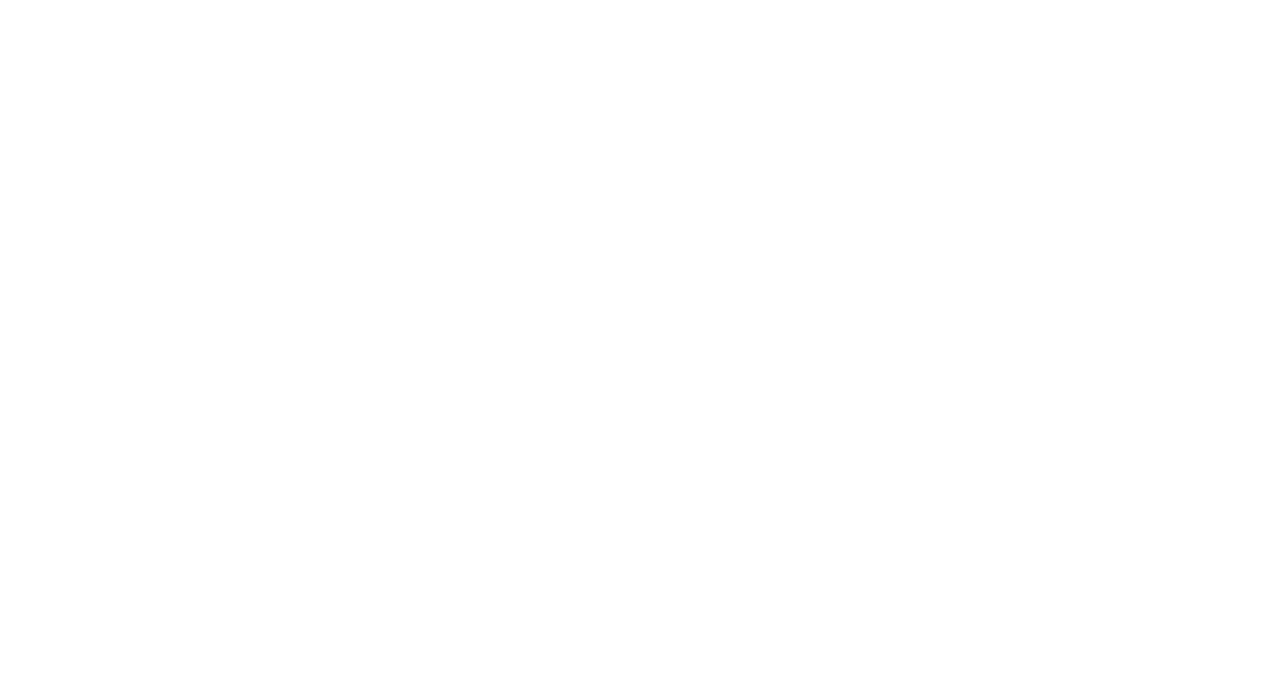
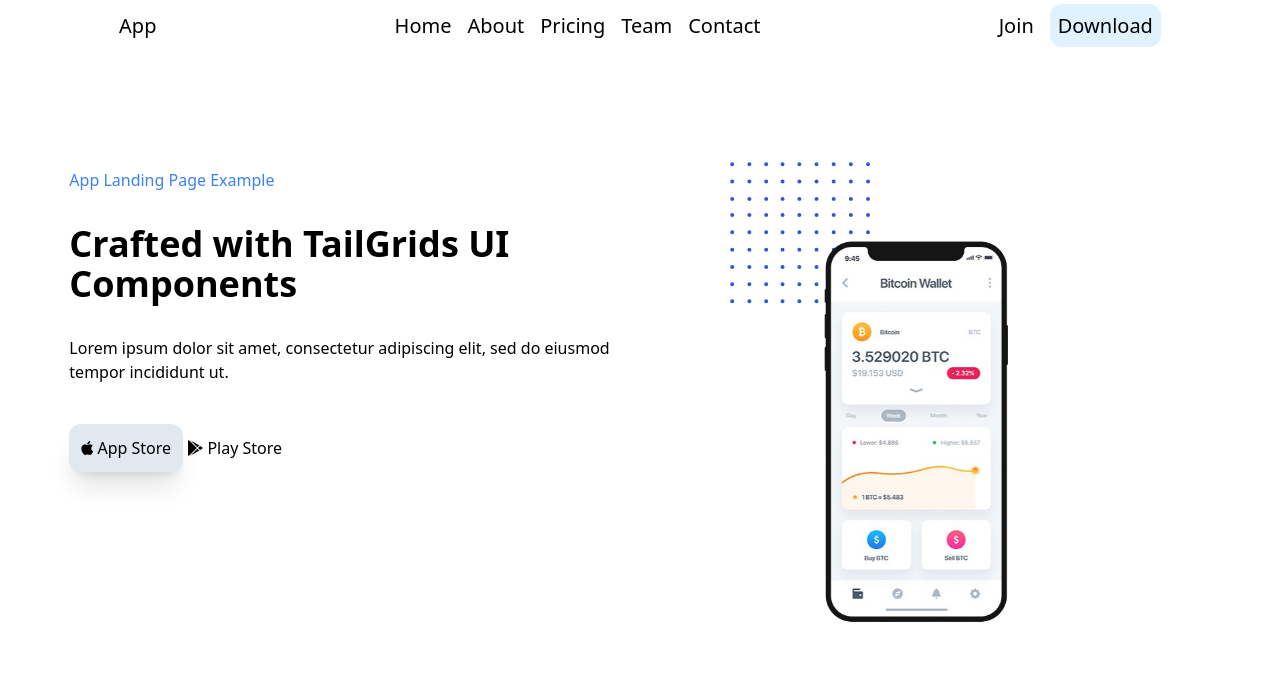
Before and after one commit to Nur-Al-Mumit/E-commerce, a website: page src/index.html in a window 1280 px wide. Drawn offline with Linux system fonts and the light colour scheme.

Commit message:
added header & top section

```diff
--- a/package.json
+++ b/package.json
@@ -10,6 +10,7 @@
   "author": "",
   "license": "ISC",
   "devDependencies": {
+    "autoprefixer": "^10.4.13",
     "tailwindcss": "^3.2.4"
   }
 }
--- a/src/index.html
+++ b/src/index.html
@@ -1,20 +1,65 @@
 <!DOCTYPE html>
 <html lang="en">
-<head>
-    <meta charset="UTF-8">
-    <meta http-equiv="X-UA-Compatible" content="IE=edge">
-    <meta name="viewport" content="width=device-width, initial-scale=1.0">
+  <head>
+    <meta charset="UTF-8" />
+    <meta http-equiv="X-UA-Compatible" content="IE=edge" />
+    <meta name="viewport" content="width=device-width, initial-scale=1.0" />
     <title>Project-01</title>
     <!-----------------------
              Styles
       --------------------->
-      <link rel="stylesheet" href="/dist/style.css">
-</head>
-<body>
+    <link rel="stylesheet" href="/dist/style.css" />
+    <!-- Logo -->
+    <script
+      src="https://kit.fontawesome.com/76114addde.js"
+      crossorigin="anonymous"
+    ></script>
+  </head>
+
+  <body>
     <main>
-        <header>
-
-        </header>
+      <header
+        class="text-xl flex justify-items-center content-center justify-around mt-3"
+      >
+        <div class="logo">App</div>
+        <nav class="space-x-4">
+          <a href="">Home</a><a href="">About</a><a href="">Pricing</a
+          ><a href="">Team</a><a href="">Contact</a>
+        </nav>
+        <div class="space-x-4">
+          <a href="">Join</a
+          ><a class="bg-sky-100 p-2 rounded-xl" href="">Download</a>
+        </div>
+      </header>
+      <!-- Top section  -->
+      <section class="mt-20">
+        <div class="w-11/12 mx-auto flex flex-col sm:flex-row lg:flex-row">
+          <div class="p-4 w-full sm:w-1/2">
+            <p class="text-blue-500 mt-8">App Landing Page Example</p>
+            <h1 class="text-4xl font-bold mt-8">
+              Crafted with TailGrids UI Components
+            </h1>
+            <p class="mt-8">
+              Lorem ipsum dolor sit amet, consectetur adipiscing elit, sed do
+              eiusmod tempor incididunt ut.
+            </p>
+            <div class="mt-10">
+              <button class="bg-slate-200 p-3 shadow-xl rounded-xl">
+                <span><i class="fa-brands fa-apple"></i></span> App Store
+              </button>
+              <button>
+                <span><i class="fa-brands fa-google-play"></i></span> Play Store
+              </button>
+            </div>
+          </div>
+          <div
+            class="p-4 mx-auto mt-8 w-11/12 sm:w-1/2 lg:w-1/2 xl:w-1/2 bg-[length:150px] bg-no-repeat bg-[top_left_5rem]"
+            style="background-image: url(/img/Vector.svg)"
+          >
+            <img class="w-96 mx-auto" src="/img/iPhone.png" alt="" />
+          </div>
+        </div>
+      </section>
     </main>
-</body>
+  </body>
 </html>
```
Also changed, not shown: dist/style.css, img/Vector.svg (added), img/iPhone.png (added), 1 other file.
